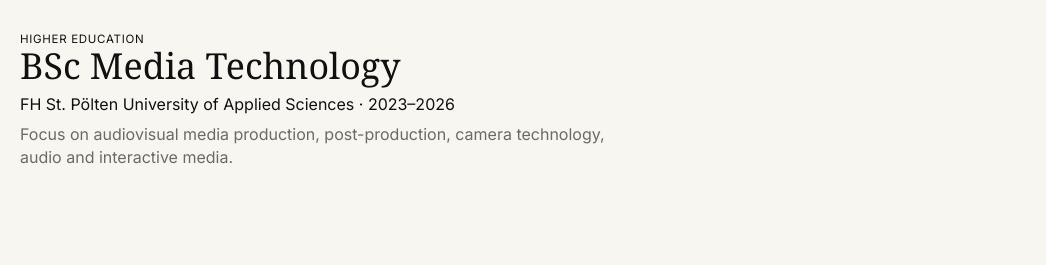
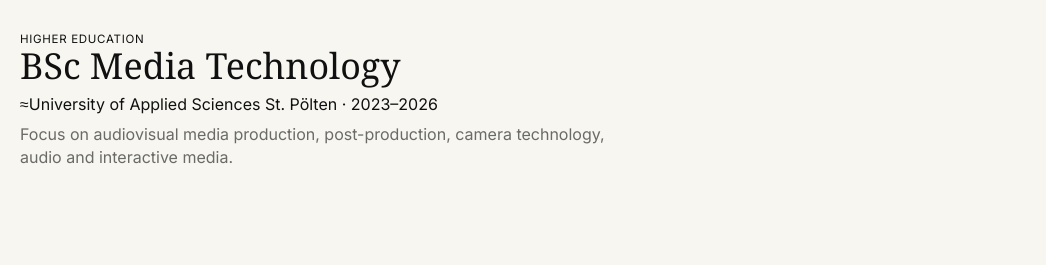
Before and after one commit to Y0AKKE/my-website, a plain HTML site: page index.html in a window 1280 px wide. Shown: the part 5872-6137 px from the top of the page, 0-1046 px from the left. Drawn offline with Linux system fonts and the light colour scheme; a web font is replaced by a local one.

Commit message:
index.html update

```diff
--- a/index.html
+++ b/index.html
@@ -546,7 +546,7 @@ display:block;
 <div class="degree">
 <div class="eyebrow">Higher Education</div>
 <h3>BSc Media Technology</h3>
-<p>FH St. Pölten University of Applied Sciences · 2023–2026</p>
+<p>≈University of Applied Sciences St. Pölten · 2023–2026</p>
 <p class="muted">Focus on audiovisual media production, post-production, camera technology, audio and interactive media.</p>
 </div>
 <img alt="FH St. Pölten University of Applied Sciences logo" class="education-logo" src="assets/ustp.png"/>
```
